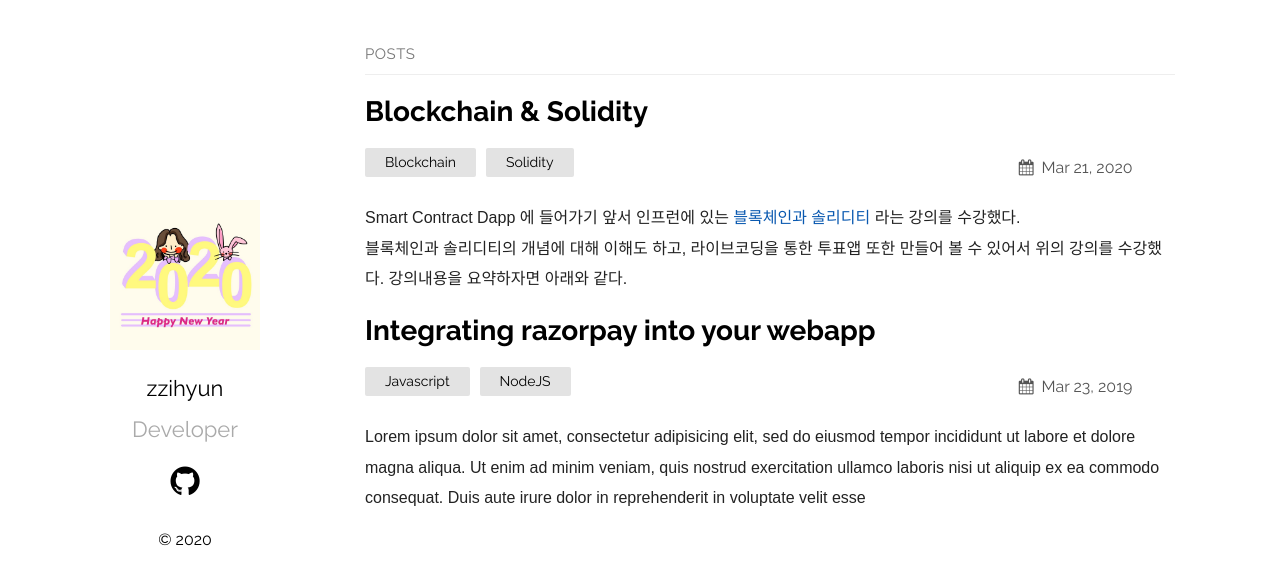
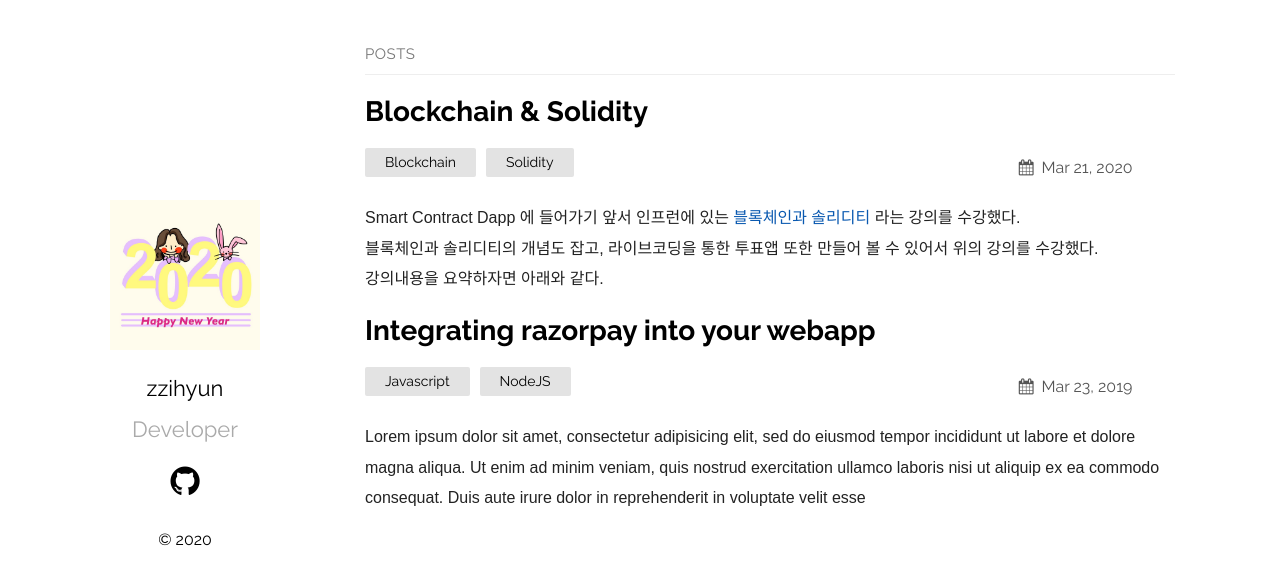
Before and after one commit to jhhhj1002/jhhhj1002.github.io, a Jekyll site: the page built from index.md, in a window 1280 px wide. Shown: the top 585 px of the page. Built offline with Jekyll 4.4.1, drawn with Linux system fonts in a browser that asks for light colours.

Commit message:
Update 2020-03-21-Blockchain&Solidity.markdown

````diff
--- a/_posts/2020-03-21-Blockchain&Solidity.markdown
+++ b/_posts/2020-03-21-Blockchain&Solidity.markdown
@@ -6,7 +6,7 @@ categories: Blockchain Solidity
 ---
 
 Smart Contract Dapp 에 들어가기 앞서 인프런에 있는 [블록체인과 솔리디티] 라는 강의를 수강했다.
-블록체인과 솔리디티의 개념에 대해 이해도 하고, 라이브코딩을 통한 투표앱 또한 만들어 볼 수 있어서 위의 강의를 수강했다.
+블록체인과 솔리디티의 개념도 잡고, 라이브코딩을 통한 투표앱 또한 만들어 볼 수 있어서 위의 강의를 수강했다.
 강의내용을 요약하자면 아래와 같다.
 
 * 블록체인 : 암호화 (ex - 비트코인, 이더리움 )를 기반으로 가능한 많은 사람들이 접근 가능한 데이터 분산처리 기술
@@ -29,7 +29,7 @@ Smart Contract Dapp 에 들어가기 앞서 인프런에 있는 [블록체인과
 
 Remix : <http://remix.ethereum.org/>
 
-```javascript
+```
 
 pragma solidity 0.4.24;
 
````
